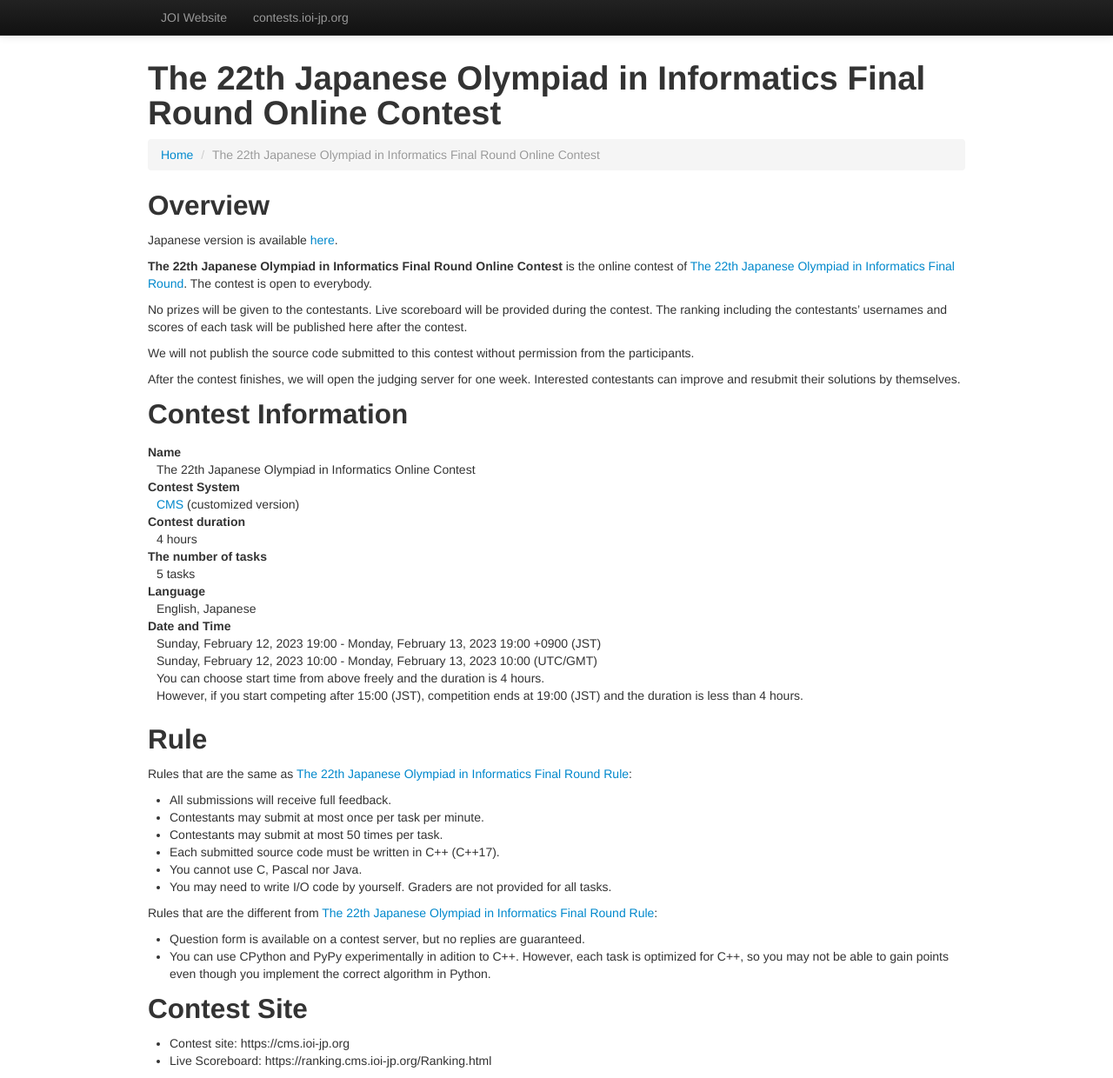
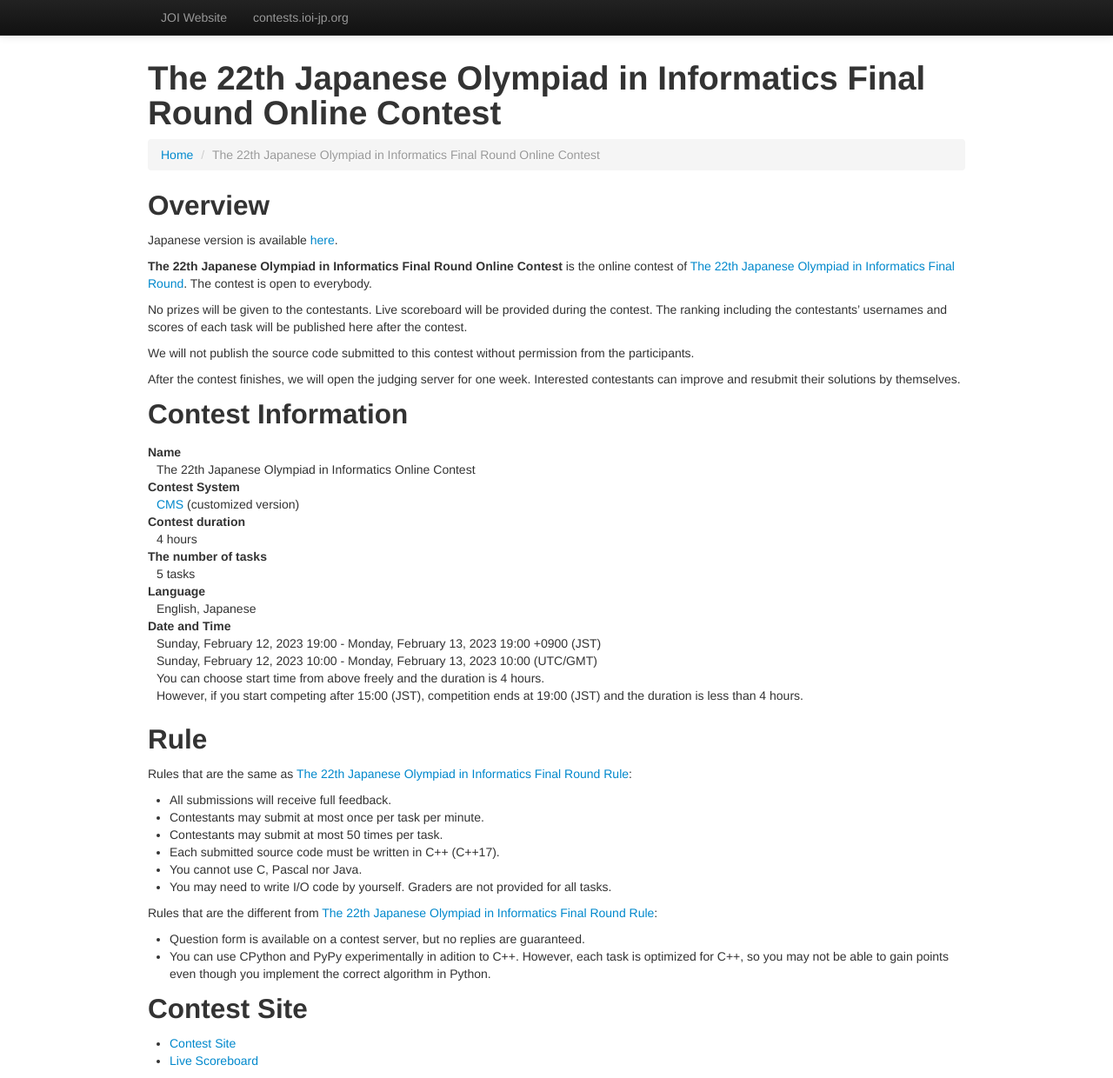
Before and after one commit to jcioi/joi-contests-site, a Jekyll site: the page built from joi-ho-2023/index-en.md, in a window 1280 px wide and 1240 px high. Shown: the whole window at 87% size. Built offline with Jekyll 4.4.1, drawn with Linux system fonts in a browser that asks for light colours.

Commit message:
Fixed link to contest site

```diff
--- a/joi-ho-2023/index-en.md
+++ b/joi-ho-2023/index-en.md
@@ -65,5 +65,5 @@ Rules that are the different from [The 22th Japanese Olympiad in Informatics Fin
 
 ## Contest Site
 
-- Contest site: https://cms.ioi-jp.org
-- Live Scoreboard: https://ranking.cms.ioi-jp.org/Ranking.html
+- [Contest Site](https://cms.ioi-jp.org)
+- [Live Scoreboard](https://ranking.cms.ioi-jp.org/Ranking.html)
```
Also changed, not shown: joi-ho-2023/index.md (+2 -2 lines).
